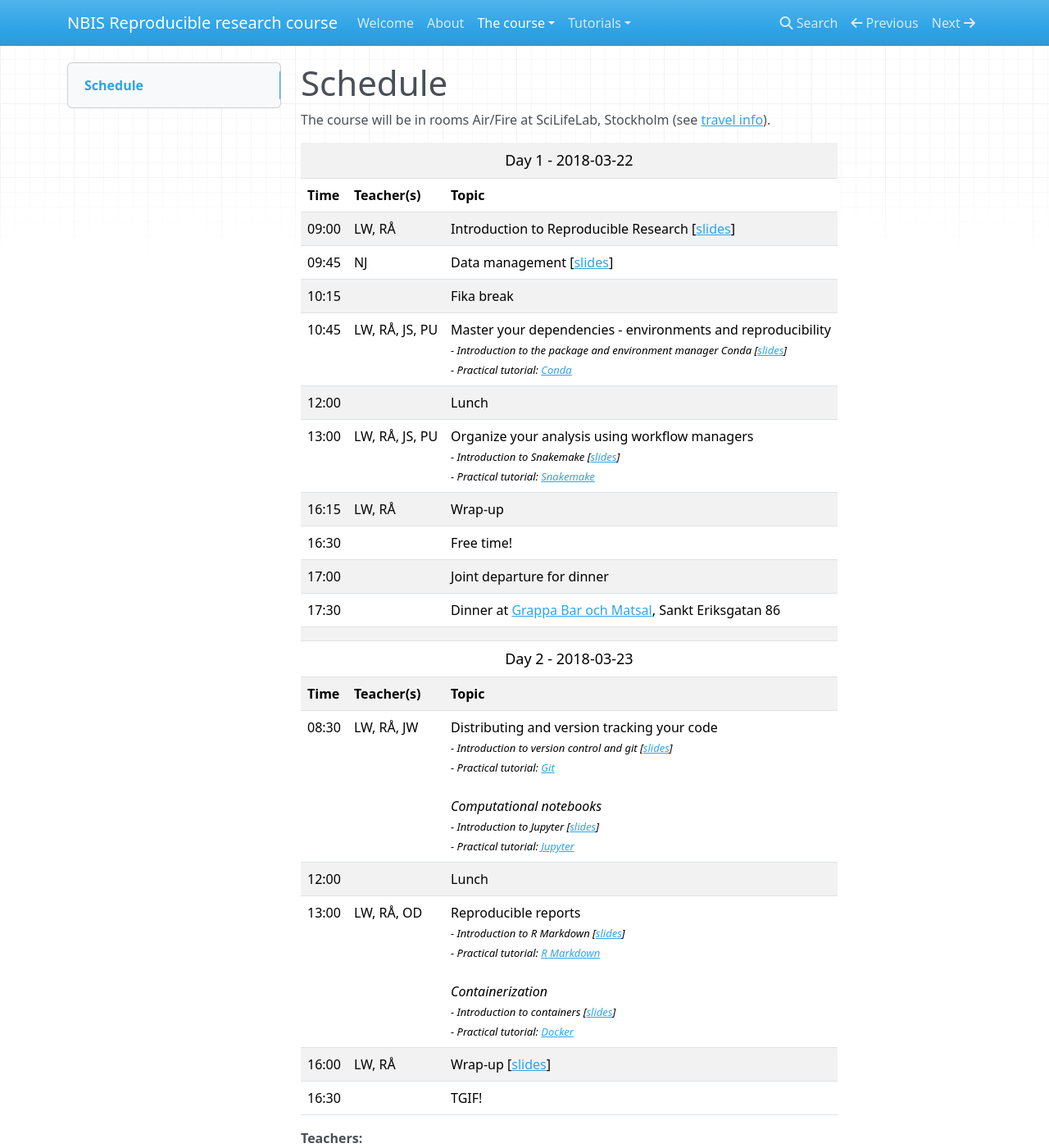
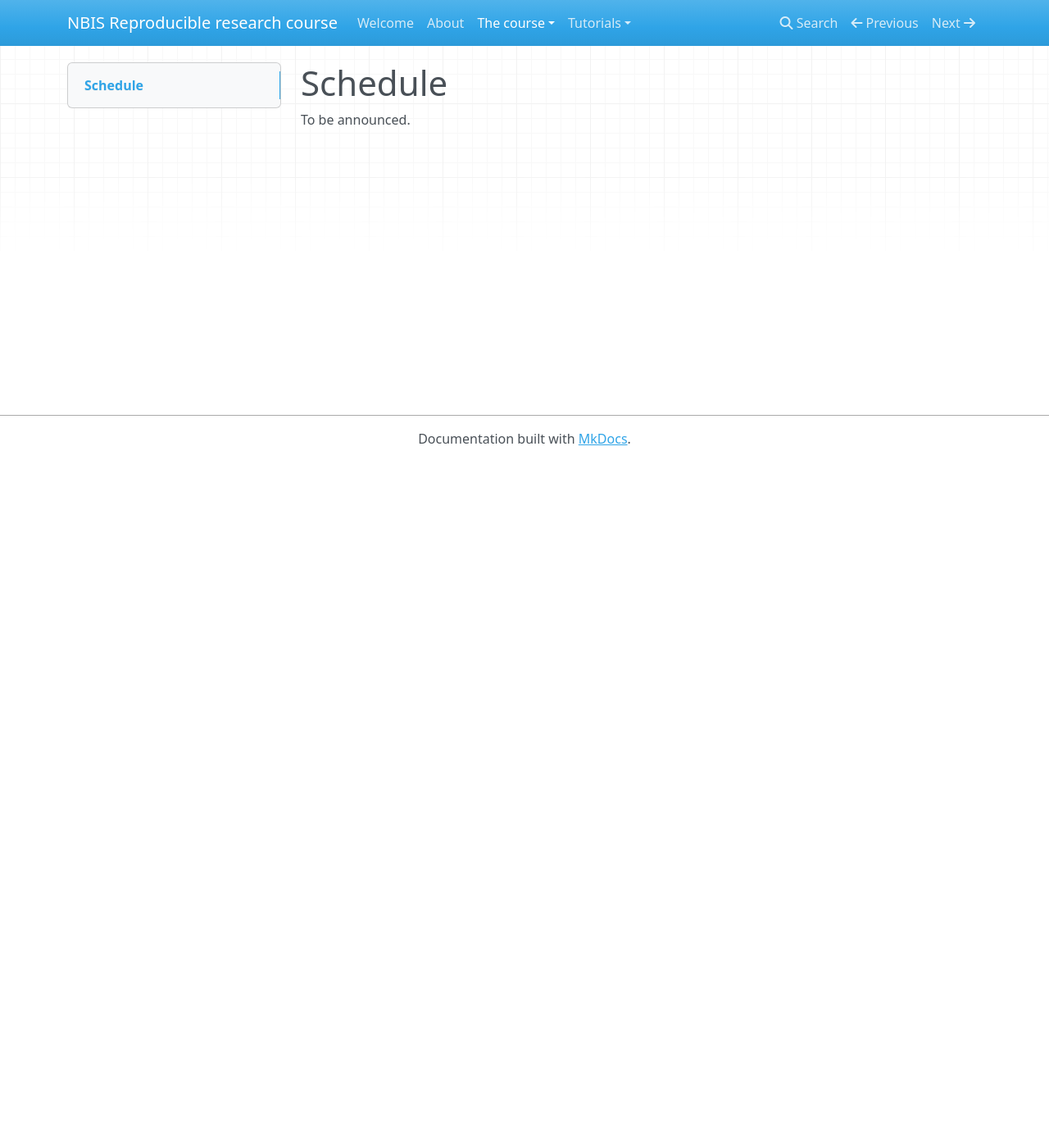
Before and after one commit to NBISweden/workshop-reproducible-research, an MkDocs documentation site: the page built from docs/schedule.md, in a window 1280 px wide and 1400 px high. Shown: the whole window at 82% size. Built offline with MkDocs 1.6.1, drawn with Linux system fonts in a browser that asks for light colours; nearby versions of some CDN libraries; old or Windows-style settings are respelled for this version of MkDocs; some of the changed text lies outside the part shown.

Commit message:
info for next occation

```diff
--- a/docs/schedule.md
+++ b/docs/schedule.md
@@ -1,144 +1,3 @@
 # Schedule
 
-The course will be in rooms Air/Fire at SciLifeLab, Stockholm (see [travel info](travel.md)).
-
-<table>
-  <tr>
-    <td colspan="3">
-      <font size="4">
-      <center> Day 1 - 2018-03-22 </center>
-    </td>
-  </tr>
-  <tr>
-    <td> <font size="3"><b>Time</b> </td>
-    <td> <font size="3"><b>Teacher(s)</b> </td>
-    <td> <font size="3"><b>Topic</b> </td>
-  </tr>
-  <tr>
-    <td> <font size="3"> 09:00
-    <td> <font size="3"> LW, RÅ </td>
-    <td> <font size="3"> Introduction to Reproducible Research [<a href="https://ndownloader.figshare.com/files/10842875" target="_blank">slides</a>]</td>
-  </tr>
-  <tr>
-    <td> <font size="3"> 09:45 </td>
-    <td> <font size="3"> NJ </td>
-    <td> <font size="3"> Data management [<a href="https://ndownloader.figshare.com/files/10842869" target="_blank">slides</a>]</td>
-  </tr>
-  <tr>
-    <td> <font size="3"> 10:15 </td>
-    <td> </td>
-    <td> <font size="3"> Fika break </td>
-  </tr>
-  <tr>
-    <td> <font size="3"> 10:45 </td>
-    <td> <font size="3"> LW, RÅ, JS, PU </td>
-    <td>
-      <font size="3"> Master your dependencies - environments and reproducibility
-      <font size="2"><i><br>
-      - Introduction to the package and environment manager Conda [<a href="https://ndownloader.figshare.com/files/10842866" target="_blank">slides</a>]<br>
-      - Practical tutorial: <a href="../conda/">Conda</a>
-    </td>
-  </tr>
-  <tr>
-    <td> <font size="3"> 12:00  </td>
-    <td> </td>
-    <td> <font size="3"> Lunch </td>
-  </tr>
-  <tr>
-    <td> <font size="3"> 13:00 </td>
-    <td> <font size="3"> LW, RÅ, JS, PU </td>
-    <td>
-      <font size="3"> Organize your analysis using workflow managers
-      <font size="2"><i><br>
-      - Introduction to Snakemake [<a href="https://ndownloader.figshare.com/files/10842881" target="_blank">slides</a>]<br>
-      - Practical tutorial: <a href="../snakemake/">Snakemake</a>
-    </td>
-  </tr>
-  <tr>
-    <td> <font size="3"> 16:15 </td>
-    <td> <font size="3"> LW, RÅ </td>
-    <td> <font size="3"> Wrap-up </td>
-  </tr>
-  <tr>
-    <td> <font size="3"> 16:30 </td>
-    <td> </td>
-    <td> <font size="3"> Free time!</td>
-  </tr>
-  <tr>
-    <td> <font size="3"> 17:00 </td>
-    <td> </td>
-    <td> <font size="3"> Joint departure for dinner</td>
-  </tr>
-  <tr>
-    <td> <font size="3"> 17:30 </td>
-    <td> </td>
-    <td> <font size="3"> Dinner at <a href="http://www.grappabar.nu/kontakt.aspx">Grappa Bar och Matsal</a>, Sankt Eriksgatan 86</td>
-  </tr>
-  <tr>
-    <td colspan="3"> </td>
-  </tr>
-  <tr>
-    <td colspan="3">
-      <font size="4">
-      <center> Day 2  - 2018-03-23 </center>
-    </td>
-  </tr>
-  <tr>
-    <td> <font size="3"><b>Time</b> </td>
-    <td> <font size="3"><b>Teacher(s)</b> </td>
-    <td> <font size="3"><b>Topic</b> </td>
-  </tr>
-  <tr>
-    <td> <font size="3"> 08:30 </td>
-    <td> <font size="3"> LW, RÅ, JW </td>
-    <td>
-      <font size="3"> Distributing and version tracking your code
-      <font size="2"><i><br>
-      - Introduction to version control and git [<a href="https://ndownloader.figshare.com/files/10842887" target="_blank">slides</a>]<br>
-      - Practical tutorial: <a href="../git/">Git</a>
-      <br><br>
-      <font size="3"> Computational notebooks
-      <font size="2"><i><br>
-      - Introduction to Jupyter [<a href="https://ndownloader.figshare.com/files/10842890" target="_blank">slides</a>]<br>
-      - Practical tutorial: <a href="../jupyter/">Jupyter</a>
-    </td>
-  </tr>
-  <tr>
-    <td> <font size="3"> 12:00<td>  </td>
-    <td> <font size="3"> Lunch </td>
-  </tr>
-  <tr>
-    <td> <font size="3"> 13:00 </td>
-    <td> <font size="3"> LW, RÅ, OD </td>
-    <td>
-      <font size="3"> Reproducible reports
-      <font size="2"><i><br>
-      - Introduction to R Markdown [<a href="https://ndownloader.figshare.com/files/10842878" target="_blank">slides</a>]<br>
-      - Practical tutorial: <a href="../rmarkdown/">R Markdown</a>
-      <br><br>
-      <font size="3"> Containerization
-      <font size="2"><i><br>
-      - Introduction to containers [<a href="https://ndownloader.figshare.com/files/10842872" target="_blank">slides</a>]<br>
-      - Practical tutorial: <a href="../docker/">Docker</a>
-    </td>
-  </tr>
-  <tr>
-    <td> <font size="3"> 16:00 </td>
-    <td> <font size="3"> LW, RÅ </td>
-    <td> <font size="3"> Wrap-up [<a href="https://ndownloader.figshare.com/files/10842884" target="_blank">slides</a>]</td>
-  </tr>
-  <tr>
-    <td> <font size="3"> 16:30 </td>
-    <td>  </td>
-    <td> <font size="3"> TGIF! </td>
-  </tr>
-</table>
-
-**Teachers:**
-JS - John Sundh
-JW - Jakub Westholm
-LW - Leif Wigge
-NJ - Niclas Jareborg
-OD - Olga Dethlefsen
-PU - Per Unneberg
-RÅ - Rasmus Ågren
+To be announced.
```
Also changed, not shown: docs/index.md (+7 -3 lines), docs/travel.md (+3 -6 lines).
